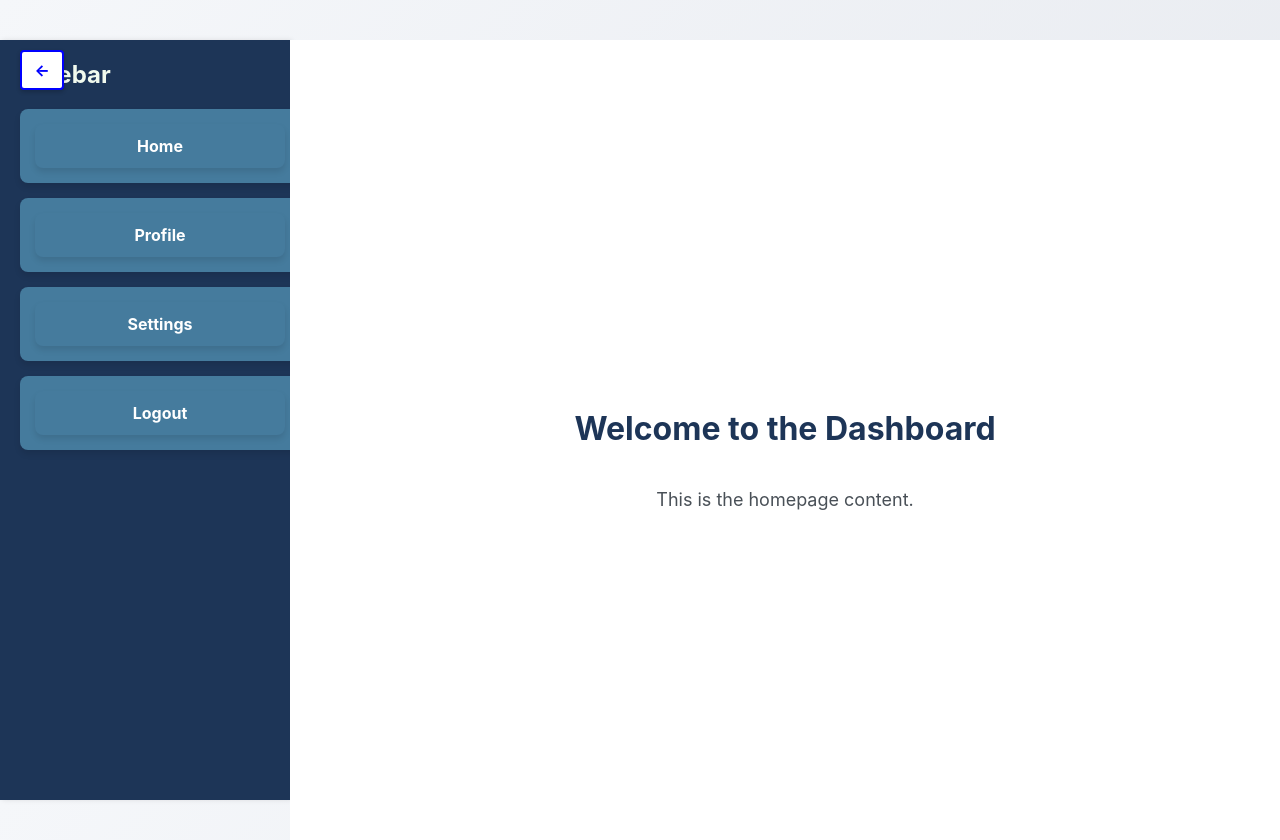
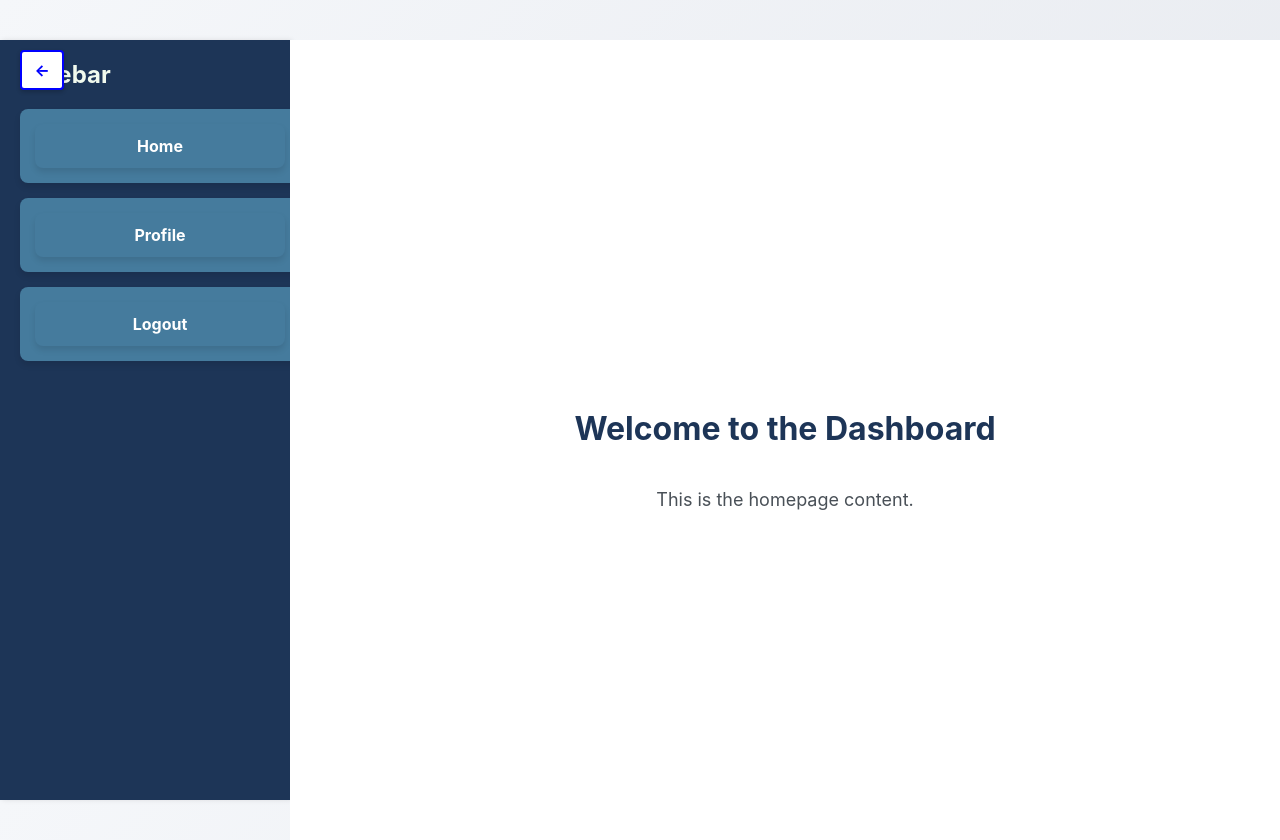
Before and after one commit to liyuxiao2/Insurify, a React (Create React App) app in the folder disaster-relief-app/client/: page /dashboard in a window 1280 px wide. Shown: the top 840 px of the page. Built offline with nearby package versions, Linux system fonts and the light colour scheme.

Commit message:
Update dashBoard.js

```diff
--- a/disaster-relief-app/client/src/components/dashBoard.js
+++ b/disaster-relief-app/client/src/components/dashBoard.js
@@ -26,14 +26,6 @@ const Sidebar = () => {
                             onClick={() => navigate('/profile')}
                         >
                             Profile
-                        </button>
-                    </li>
-                    <li>
-                        <button
-                            className="sidebar-button"
-                            onClick={() => navigate('/settings')}
-                        >
-                            Settings
                         </button>
                     </li>
                     <li>
```
